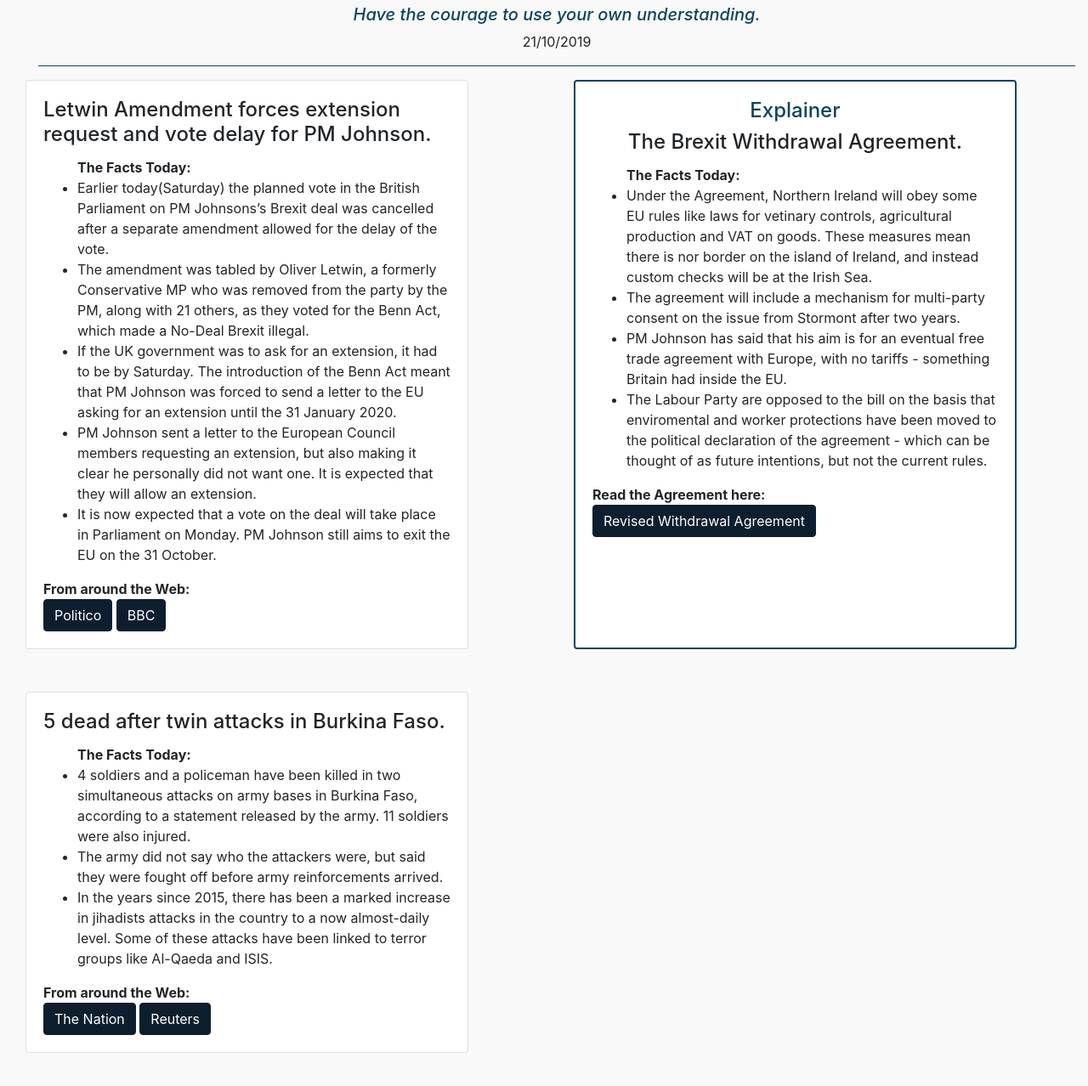
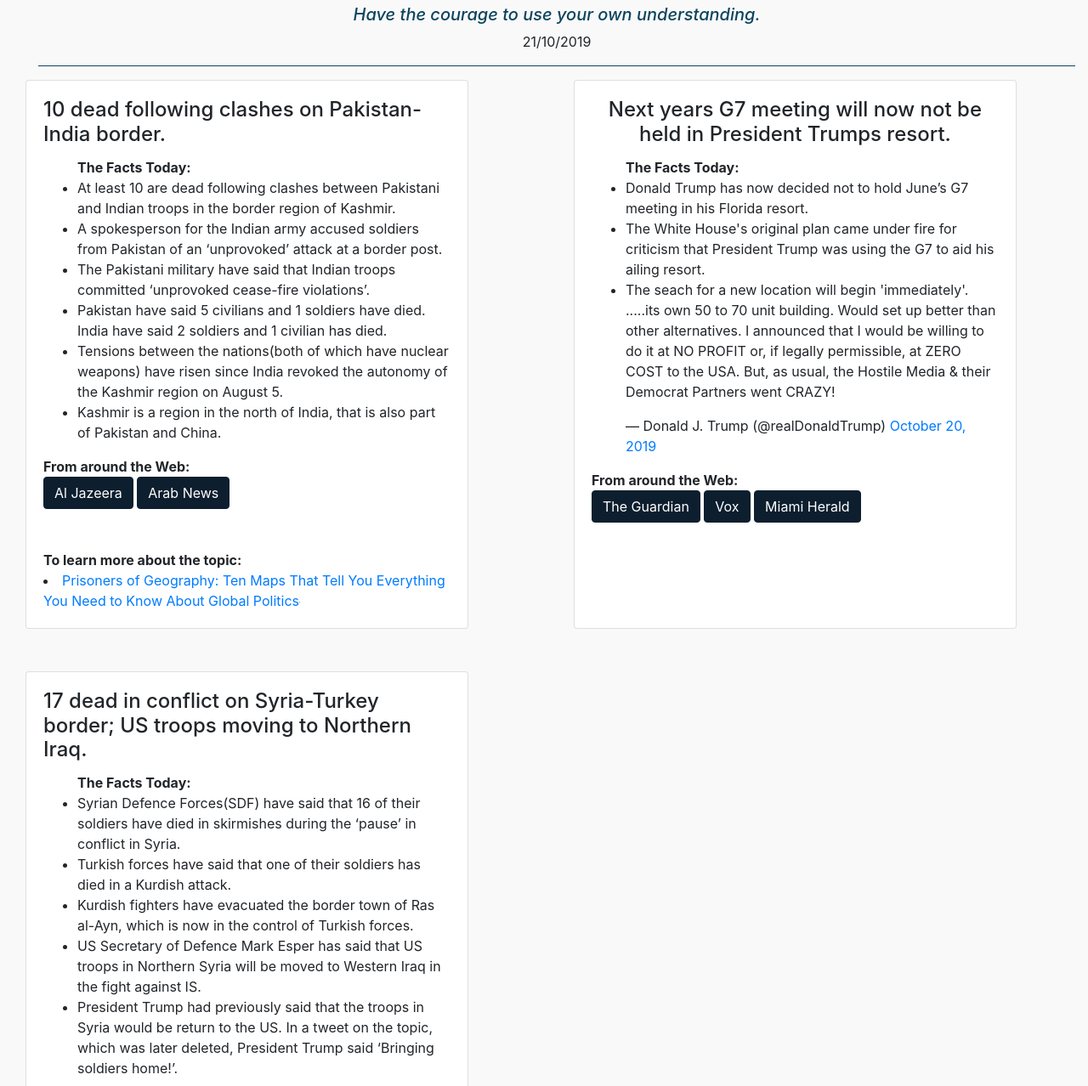
Before and after one commit to Benphh/thefrontpage, a plain HTML site: page index.html in a window 1280 px wide. Shown: the part 102-1380 px from the top of the page at 85% size. Drawn offline with nearby package versions, Linux system fonts and the light colour scheme.

Commit message:
day 6 first draft

```diff
--- a/index.html
+++ b/index.html
@@ -40,32 +40,38 @@
   <div class="row" style="margin-left:30px;">
     <div class="card col-sm-5"  >
       <div class="card-body">
-        <h4 class="card-title">Letwin Amendment forces extension request and vote delay for PM Johnson.</h4>
+        <h4 class="card-title">10 dead following clashes on Pakistan-India border.</h4>
         <ul><strong><p class="card-text" >The Facts Today:</p></strong>
-          <li><p class="card-text">Earlier today(Saturday) the planned vote in the British Parliament on PM Johnsons’s Brexit deal was cancelled after a separate amendment allowed for the delay of the vote.</p></li>
-          <li><p class="card-text">The amendment was tabled by Oliver Letwin, a formerly Conservative MP who was removed from the party by the PM, along with 21 others, as they voted for the Benn Act, which made a No-Deal Brexit illegal.</p></li>
-          <li><p class="card-text">If the UK government was to ask for an extension, it had to be by Saturday. The introduction of the Benn Act meant that PM Johnson was forced to send a letter to the EU asking for an extension until the 31 January 2020.</p></li>
-          <li><p class="card-text">PM Johnson sent a letter to the European Council members requesting an extension, but also making it clear he personally did not want one. It is expected that they will allow an extension.</p></li>
-          <li><p class="card-text">It is now expected that a vote on the deal will take place in Parliament on Monday. PM Johnson still aims to exit the EU on the 31 October.</p></li>
-          </ul>
+          <li><p class="card-text">At least 10 are dead following clashes between Pakistani and Indian troops in the border region of Kashmir.</p></li>
+          <li><p class="card-text">A spokesperson for the Indian army accused soldiers from Pakistan of an ‘unprovoked’ attack at a border post.</p></li>
+          <li><p class="card-text">The Pakistani military have said that Indian troops committed ‘unprovoked cease-fire violations’.</p></li>
+          <li><p class="card-text">Pakistan have said 5 civilians and 1 soldiers have died. India have said 2 soldiers and 1 civilian has died.</p></li>
+          <li><p class="card-text">Tensions between the nations(both of which have nuclear weapons) have risen since India revoked the autonomy of the Kashmir region on August 5.</p></li>
+          <li><p class="card-text">Kashmir is a region in the north of India, that is also part of Pakistan and China.</p></li>
+
+        </ul>
         <strong><p class="card-text"style="text-align:left">From around the Web:</p></strong>
-        <a href="https://www.politico.eu/article/mps-vote-to-force-boris-johnson-to-seek-a-brexit-extension/" class="btn btn-primary ">Politico</a>
-        <a href="https://www.bbc.com/news/uk-politics-50112924" class="btn btn-primary ">BBC</a>
+        <a href="https://www.aljazeera.com/news/2019/10/civilians-soldiers-killed-kashmir-cross-border-firing-191020082611627.html" class="btn btn-primary ">Al Jazeera</a>
+        <a href="https://www.arabnews.com/node/1571661/world" class="btn btn-primary ">Arab News</a>
+        <br><br><br>
+        <strong><p class="card-text"style="text-align:left">To learn more about the topic:</p></strong>
+        <li><a target="_blank" href="https://www.amazon.co.uk/gp/product/1783962437/ref=as_li_tl?ie=UTF8&camp=1634&creative=6738&creativeASIN=1783962437&linkCode=as2&tag=thefrontpage-21&linkId=e4804e3374f29b917f6f935c483b415f">Prisoners of Geography: Ten Maps That Tell You Everything You Need to Know About Global Politics</a><img src="//ir-uk.amazon-adsystem.com/e/ir?t=thefrontpage-21&l=am2&o=2&a=1783962437" width="1" height="1" border="0" alt="" style="border:none !important; margin:0px !important;" /></li>
       </div>
     </div>
     <div class="col-sm-1"></div>
-    <div class="card col-sm-5"  style="border: 2px solid #0c445d;">
+    <div class="card col-sm-5"s>
       <div class="card-body">
-        <h4 style="text-align: center;color: #0c445d;">Explainer</h4>
-        <h4 class="card-title" style="text-align: center;">The Brexit Withdrawal Agreement.</h4>
+        <h4 class="card-title" style="text-align: center;">Next years G7 meeting will now not be held in President Trumps resort.</h4>
         <ul><strong><p class="card-text" >The Facts Today:</p></strong>
-        <li><p class="card-text">Under the Agreement, Northern Ireland will obey some EU rules like laws for vetinary controls, agricultural production and VAT on goods. These measures mean there is nor border on the island of Ireland, and instead custom checks will be at the Irish Sea.</p></li>
-        <li><p class="card-text">The agreement will include a mechanism for multi-party consent on the issue from Stormont after two years.</p></li>
-        <li><p class="card-text">PM Johnson has said that his aim is for an eventual free trade agreement with Europe, with no tariffs - something Britain had inside the EU.</p></li>
-        <li><p class="card-text">The Labour Party are opposed to the bill on the basis that enviromental and worker protections have been moved to the political declaration of the agreement - which can be thought of as future intentions, but not the current rules.</p></li>
+        <li><p class="card-text">Donald Trump has now decided not to hold June’s G7 meeting in his Florida resort.</p></li>
+        <li><p class="card-text">The White House's original plan came under fire for criticism that President Trump was using the G7 to aid his ailing resort.</p></li>
+        <li><p class="card-text">The seach for a new location will begin 'immediately'.</p></li>
+        <blockquote class="twitter-tweet"><p lang="en" dir="ltr">.....its own 50 to 70 unit building. Would set up better than other alternatives. I announced that I would be willing to do it at NO PROFIT or, if legally permissible, at ZERO COST to the USA. But, as usual, the Hostile Media &amp; their Democrat Partners went CRAZY!</p>&mdash; Donald J. Trump (@realDonaldTrump) <a href="https://twitter.com/realDonaldTrump/status/1185726931611852802?ref_src=twsrc%5Etfw">October 20, 2019</a></blockquote> <script async src="https://platform.twitter.com/widgets.js" charset="utf-8"></script>
         </ul>
-        <strong><p class="card-text"style="text-align:left">Read the Agreement here:</p></strong>
-        <a href="http://prod-upp-image-read.ft.com/a9c1becc-f0cd-11e9-bfa4-b25f11f42901" class="btn btn-primary ">Revised Withdrawal Agreement</a>
+        <strong><p class="card-text"style="text-align:left">From around the Web:</p></strong>
+        <a href="https://www.theguardian.com/us-news/2019/oct/20/donald-trump-scraps-plan-to-host-g7-at-his-doral-resort-blaming-irrational-hostility" class="btn btn-primary ">The Guardian</a>
+        <a href="https://www.vox.com/policy-and-politics/2019/10/20/20923179/trump-g7-summit-doral-miami-resort-cancel-camp-david" class="btn btn-primary ">Vox</a>
+        <a href="https://www.miamiherald.com/news/nation-world/national/article236457248.html" class="btn btn-primary ">Miami Herald</a>
 
       </div>
     </div>
@@ -76,15 +82,17 @@
 
     <div class="card col-sm-5"  >
         <div class="card-body">
-          <h4 class="card-title">5 dead after twin attacks in Burkina Faso.</h4>
+          <h4 class="card-title">17 dead in conflict on Syria-Turkey border; US troops moving to Northern Iraq.</h4>
           <ul><strong><p class="card-text" >The Facts Today:</p></strong>
-          <li><p class="card-text">4 soldiers and a policeman have been killed in two simultaneous attacks on army bases in Burkina Faso, according to a statement released by the army. 11 soldiers were also injured.</p></li>
-          <li><p class="card-text">The army did not say who the attackers were, but said they were fought off before army reinforcements arrived.</p></li>
-          <li><p class="card-text">In the years since 2015, there has been a marked increase in jihadists attacks in the country to a now almost-daily level. Some of these attacks have been linked to terror groups like Al-Qaeda and ISIS.</p></li>
+          <li><p class="card-text">Syrian Defence Forces(SDF) have said that 16 of their soldiers have died in skirmishes during the ‘pause’ in conflict in Syria.</p></li>
+          <li><p class="card-text">Turkish forces have said that one of their soldiers has died in a Kurdish attack.</p></li>
+          <li><p class="card-text">Kurdish fighters have evacuated the border town of Ras al-Ayn, which is now in the control of Turkish forces.</p></li>
+          <li><p class="card-text">US Secretary of Defence Mark Esper has said that US troops in Northern Syria will be moved to Western Iraq in the fight against IS.</p></li>
+          <li><p class="card-text">President Trump had previously said that the troops in Syria would be return to the US. In a tweet on the topic, which was later deleted, President Trump said ‘Bringing soldiers home!’.</p></li>
           </ul>
           <strong><p class="card-text"style="text-align:left">From around the Web:</p></strong>
-          <a href="https://thenationonlineng.net/five-killed-in-twin-attacks-in-northern-burkina-faso/" class="btn btn-primary ">The Nation</a>
-          <a href="https://www.reuters.com/article/us-burkina-security/militants-kill-five-in-twin-attacks-on-burkina-army-outposts-army-idUSKBN1WY0KT" class="btn btn-primary ">Reuters</a>
+          <a href="https://www.militarytimes.com/flashpoints/2019/10/20/clashes-with-turkish-backed-forces-amid-efforts-for-kurd-pullout-from-syria-border-town/" class="btn btn-primary ">Military Times</a>
+          <a href="https://uk.reuters.com/article/uk-syria-security-turkey-usa/kurdish-led-forces-say-they-have-pulled-out-of-syria-border-town-idUKKBN1WZ03W?il=0" class="btn btn-primary ">Reuters</a>
         </div>
     </div>
 
```
